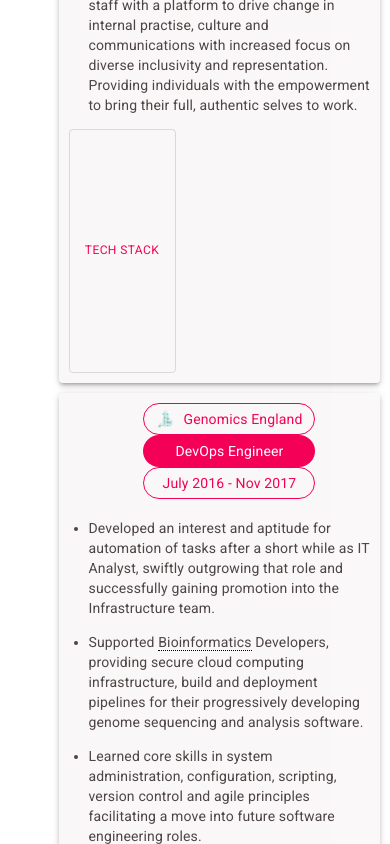
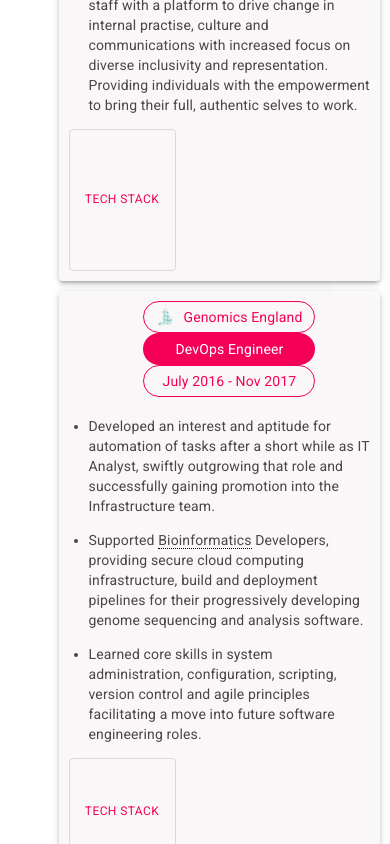
Before and after one commit to zantetsuken88/lee-stewart, a React (Create React App) app: page / in a window 390 px wide. Shown: the part 1700-2544 px from the top of the page. Built offline with nearby package versions, Linux system fonts and the light colour scheme.

Commit message:
Responsive CSS changes to match previous improvements

```diff
--- a/package.json
+++ b/package.json
@@ -11,10 +11,10 @@
     "@testing-library/react": "^9.5.0",
     "@testing-library/user-event": "^7.2.1",
     "material-ui-image": "^3.2.4",
-    "node-sass": "^4.14.1",
     "react": "^16.13.1",
     "react-dom": "^16.13.1",
     "react-scripts": "^3.4.3",
+    "sass": "^1.30.0",
     "typescript": "^4.0.3"
   },
   "scripts": {
--- a/src/components/CvSection.jsx
+++ b/src/components/CvSection.jsx
@@ -9,7 +9,7 @@
     <div className='container'>
       <div className='title-container'>
         <Paper className='section-title'>
-          <Typography variant='h5'>{sectionTitle}</Typography>
+          <Typography align='center' variant='h5'>{sectionTitle}</Typography>
         </Paper>
       </div>
       <div id={crumbsStyle} className='contents-container'>
--- a/src/components/CvSection.scss
+++ b/src/components/CvSection.scss
@@ -5,6 +5,10 @@
   padding: 0 5px;
   color: white;
   place-self: end;
+
+  @media only screen and (max-width: 860px) {
+    place-self: auto;
+  }
 }
 
 .title-container {
@@ -14,13 +18,15 @@
 
 .container {
   display: grid;
-  grid-template-columns: 100%;
+  grid-template-columns: 10rem 1fr;
   grid-template-rows: 2rem 1fr;
-  margin: 1rem;
+  margin: 1rem 0;
+  grid-gap: 0;
 
-  @media only screen and (min-width: 860px) {
-    grid-template-columns: 10rem 1fr;
-    margin: 1rem 0;
+  @media only screen and (max-width: 860px) {
+    grid-template-columns: 100%;
+    margin: 1rem;
+    grid-gap: 5px;
   }
 }
 
--- a/src/components/TechStack.scss
+++ b/src/components/TechStack.scss
@@ -10,7 +10,11 @@
   display: grid;
   grid-template-columns: repeat(auto-fill, minmax(6rem, 1fr));
   place-items: center;
-  margin: 3px 0;
+  margin: 3px 5px;
+
+  @media only screen and (max-width: 860px) {
+    grid-template-columns: repeat(auto-fill, 88px);
+  }
 }
 
 .stack-button {
```
Also changed, not shown: 1 other file (tests, documents, lock files or other folders).
